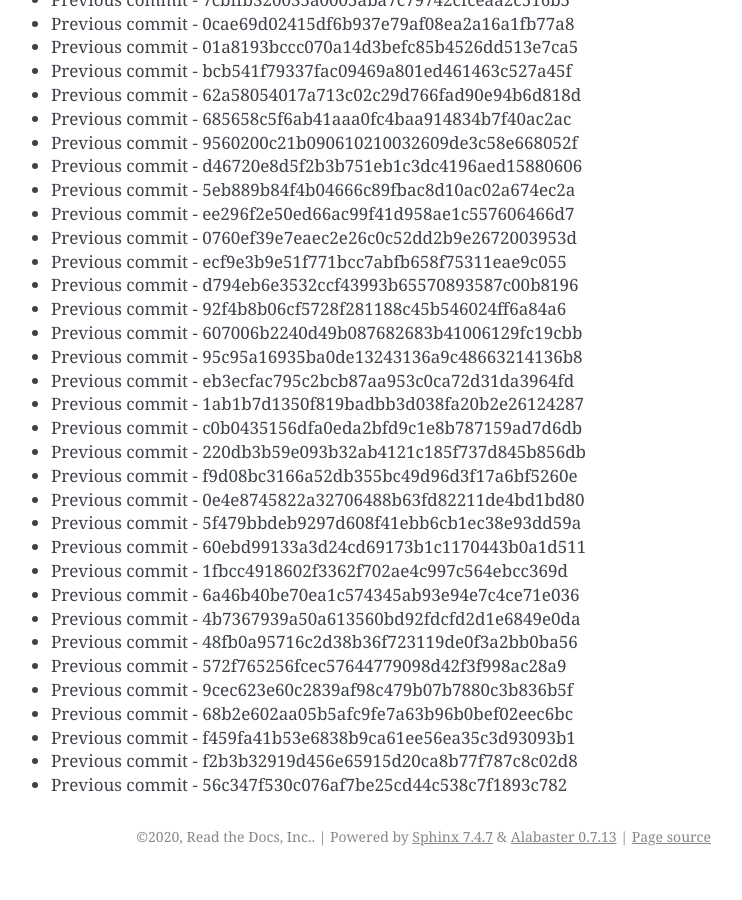
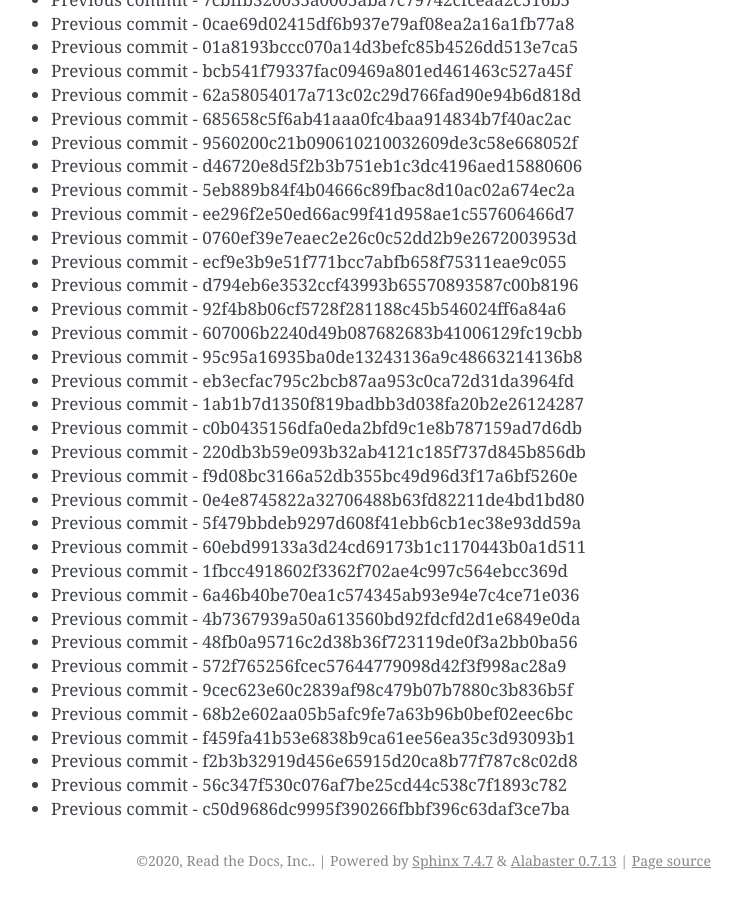
Before and after one commit to readthedocs/rtd-git-stresstest, a Sphinx documentation site: the page built from docs/updates.rst, in a window 1280 px wide and 900 px high, scrolled down 15148 px. Shown: the whole window, without its empty margins (399-1141 px from the left). Built offline with Sphinx 7.4.7, drawn with Linux system fonts in a browser that asks for light colours; before the commit the page ends 16024 px from its top, so only the background shows below that.

Commit message:
Generating commit from previous: c50d9686dc9995f390266fbbf396c63daf3ce7ba

```diff
--- a/docs/updates.rst
+++ b/docs/updates.rst
@@ -668,3 +668,4 @@ It can be tested for any performance characteristics.
 * Previous commit - f459fa41b53e6838b9ca61ee56ea35c3d93093b1
 * Previous commit - f2b3b32919d456e65915d20ca8b77f787c8c02d8
 * Previous commit - 56c347f530c076af7be25cd44c538c7f1893c782
+* Previous commit - c50d9686dc9995f390266fbbf396c63daf3ce7ba
```
